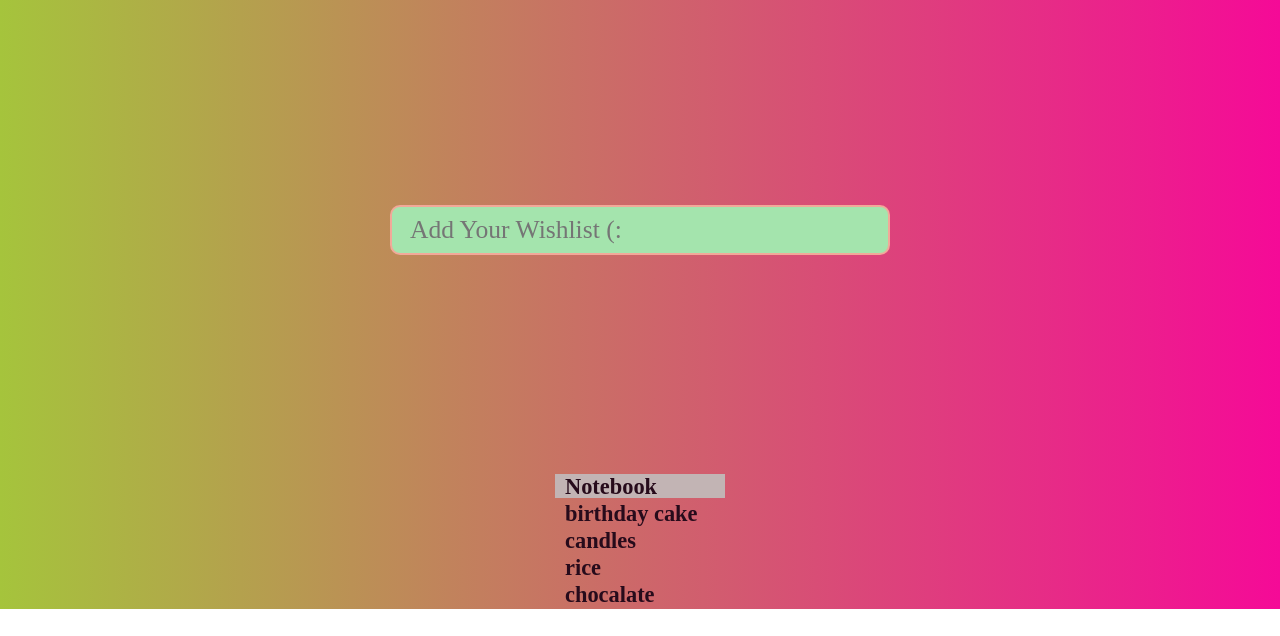
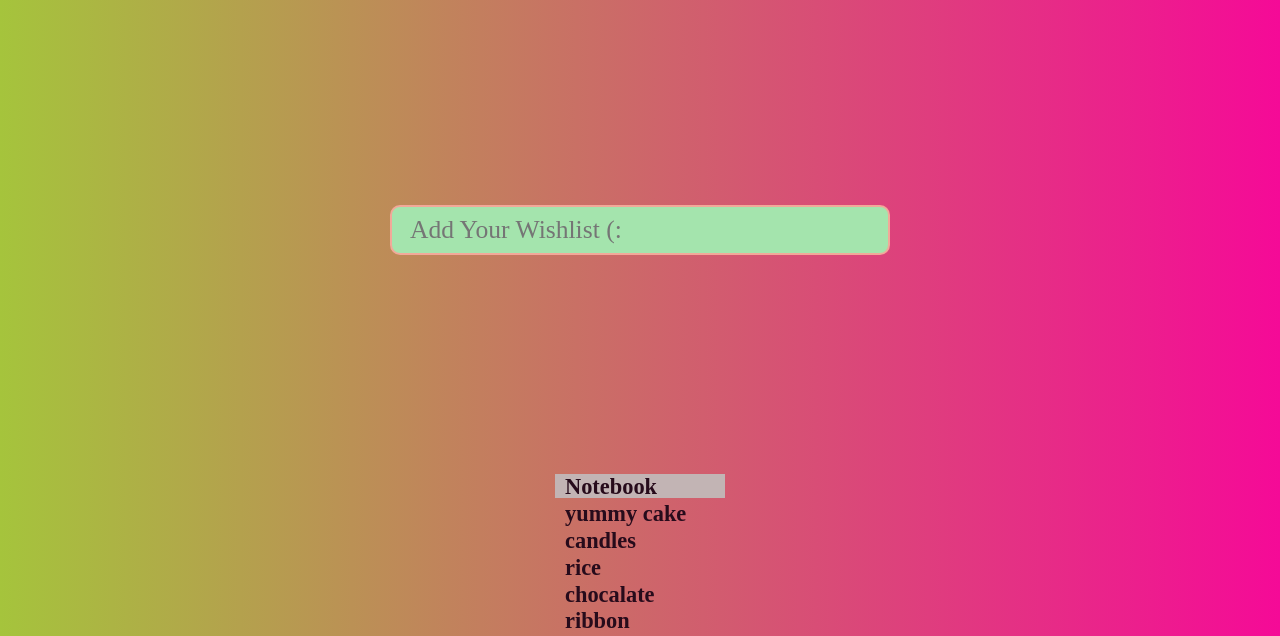
Before and after one commit to shubham-1903/test, a plain HTML site: page index.html in a window 1280 px wide. Shown: the part 192-828 px from the top of the page. Before the commit the page ends 801 px from the top, so only its background shows below. Drawn offline with Linux system fonts and the light colour scheme.

Commit message:
changing list item

```diff
--- a/index.html
+++ b/index.html
@@ -13,10 +13,11 @@
     <!-- <button id="enter">Enter</button> -->
     <ul>
         <li class="bold red" random="23">Notebook</li>
-        <li>birthday cake </li>
+        <li>yummy cake </li>
         <li>candles</li>
         <li>rice</li>
         <li>chocalate</li>
+        <li>ribbon</li>
 
     </ul>
     <script type="text/javascript" src="script.js"></script>
```
